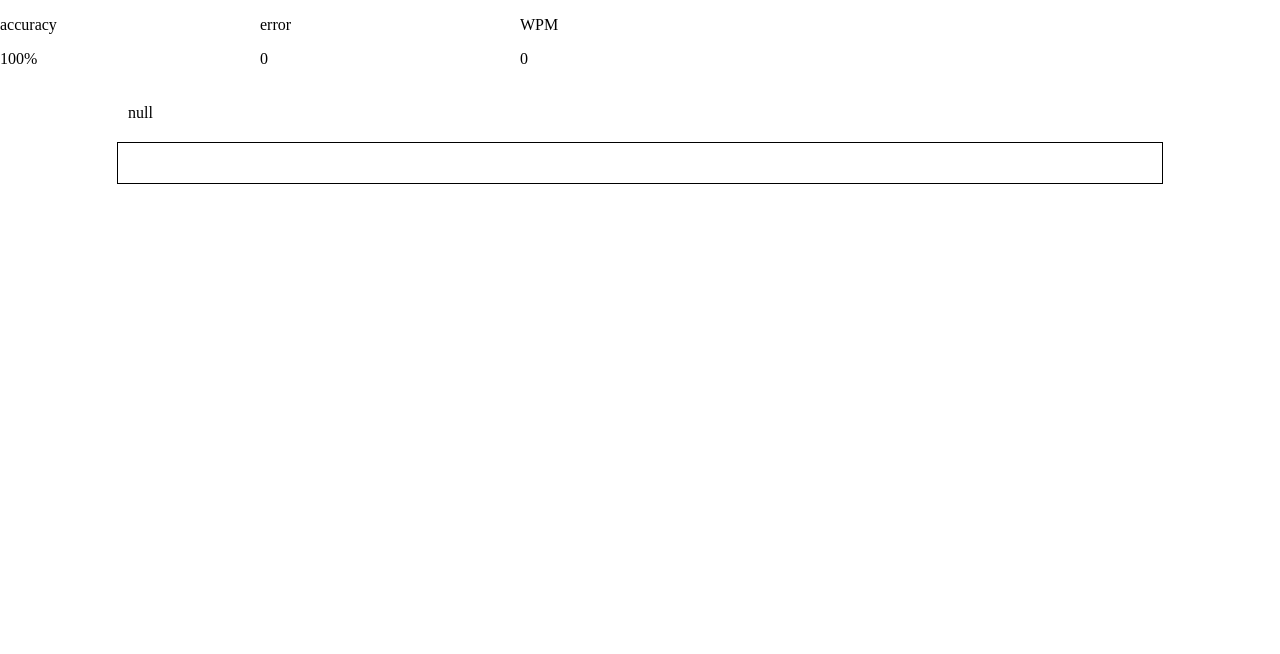
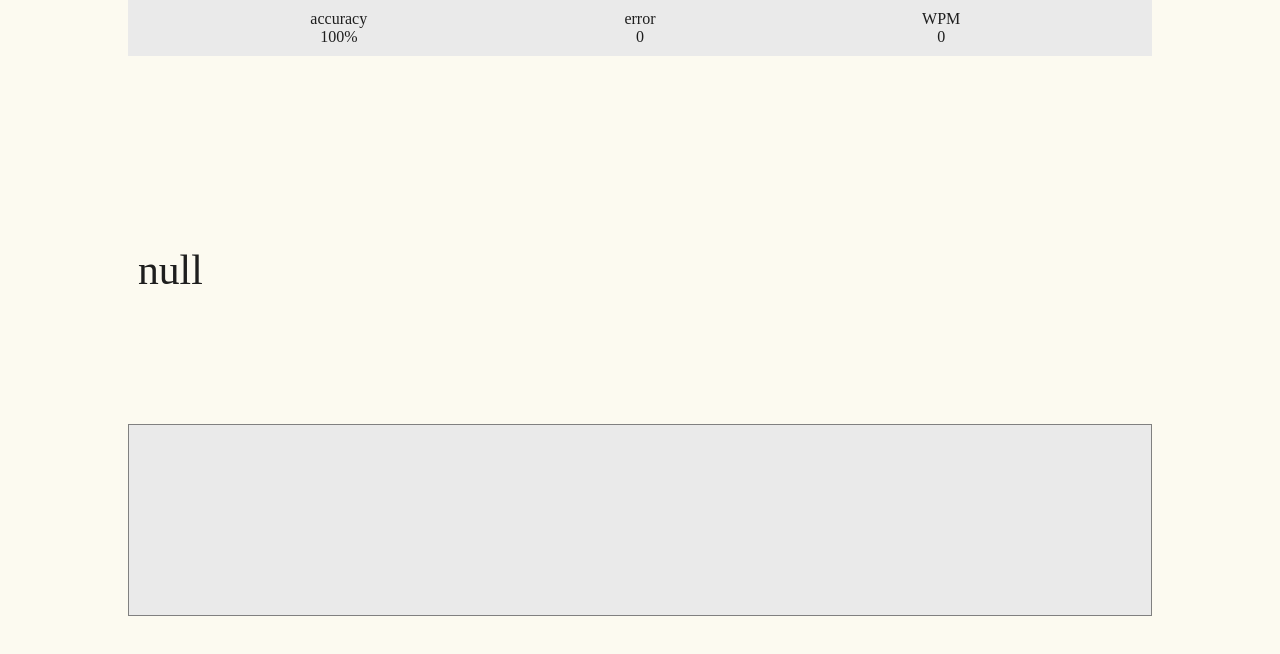
Before and after one commit to reSkriptII/typing-app, a website built with Vite: page index.html in a window 1280 px wide. Built offline with nearby package versions, Linux system fonts and the light colour scheme; files whose address does not match are found by name.

Commit message:
add styling fix the render of cursor of current letter in target text

```diff
--- a/index.html
+++ b/index.html
@@ -1,5 +1,5 @@
 <!DOCTYPE html>
-<html lang="en">
+<html lang="en" data-theme="">
 
 <head>
     <meta charset="utf-8">
--- a/script/session.js
+++ b/script/session.js
@@ -91,8 +91,8 @@ export let session = {
 
         if (!this._typedPhrase) {
             if (!this._targetPhrase) return null;
-
-            appendSpan(this._targetPhrase, 'untyped');
+            appendSpan(this._targetPhrase[0], 'untyped current')
+            appendSpan(this._targetPhrase.slice(1), 'untyped');
             return highlighted;
         }
 
@@ -109,7 +109,13 @@ export let session = {
             }
 
             // highlight current word
+
             appendHiglightLinear(typedWordList[typedWordCount - 1], targetWordList[typedWordCount - 1]);
+
+            // if next charactor is space
+            if (typedWordList[typedWordCount - 1].length >= targetWordList[typedWordCount - 1].length) {
+                appendSpan(' ', 'untyped current')
+            }
 
             if (typedWordCount < targetWordList.length) {
                 appendSpan(' ' + targetWordList.slice(typedWordCount).join(' '), 'untyped')
--- a/style/styles.css
+++ b/style/styles.css
@@ -1,30 +1,45 @@
+@import url("./theme.css");
+
+* {
+    box-sizing: border-box;
+    margin: 0;
+    padding: 0;
+    /* border: 1px solid #00ffff; */
+}
+
 body {
     height: 100vh;
     margin: 0;
     padding: 0;
+    background-color: var(--background-color);
+    color: var(--text-color);
 }
 
-#status-bar {
+.status-bar {
+    margin: auto;
+    padding: 10px;
     width: 80%;
-    height: 1.2em;
     display: flex;
     justify-content: space-evenly;
     align-items: center;
-    flex-flow: column;
+    flex-flow: row;
+    background-color: var(--accent-surface-color);
+    color: var(--text-color);
 }
 
 .card {
     display: inline-block;
     width: 20%;
-
+    text-align: center;
 }
 
 #passage {
     display: block;
-    margin: auto;
-    padding: 20px 10px;
+    margin: 20vh auto 10vh;
+    padding: 30px 10px;
     width: 80%;
-    height: auto;
+    height: 8rem;
+    font-size: 2.6rem;
 }
 
 #typearea {
@@ -32,12 +47,14 @@ body {
     margin: auto;
     padding: 20px 10px;
     width: 80%;
-    height: auto;
-    border: 1px solid black;
+    height: 24vh;
+    background-color: var(--accent-surface-color);
+    border: 1px solid gray;
+    font-size: 1.5rem;
 }
 
 #typearea:focus {
-    border: 1px solid gray;
+    border: 2px solid var(--accent-color);
 }
 
 .correct {
@@ -47,3 +64,12 @@ body {
 .wrong {
     color: brown;
 }
+
+.untyped {
+    color: var(--text-color);
+}
+
+.current {
+    color: var(--accent-color);
+    background-color: var(--accent-surface-color);
+}
--- /dev/null
+++ b/style/theme.css
@@ -0,0 +1,18 @@
+:root {
+    --background-color: #fcfaf0;
+    --accent-surface-color: #eaeaea;
+    --text-color: #1e1e1e;
+    --accent-color: #000;
+    --highlight-color-wrong: #f00;
+}
+
+[data-theme="dark"] {
+    --background-color: #121212;
+    --accent-surface-color: #2e2e2e;
+    --text-color: #e0e0e0;
+    --accent-color: #fff;--background-color: #121212;
+    --accent-surface-color: #2e2e2e;
+    --text-color: #e0e0e0;
+    --accent-color: #fff;
+    --highlight-color-wrong: #af3434;
+}
```
Also changed, not shown: 1 other file.
